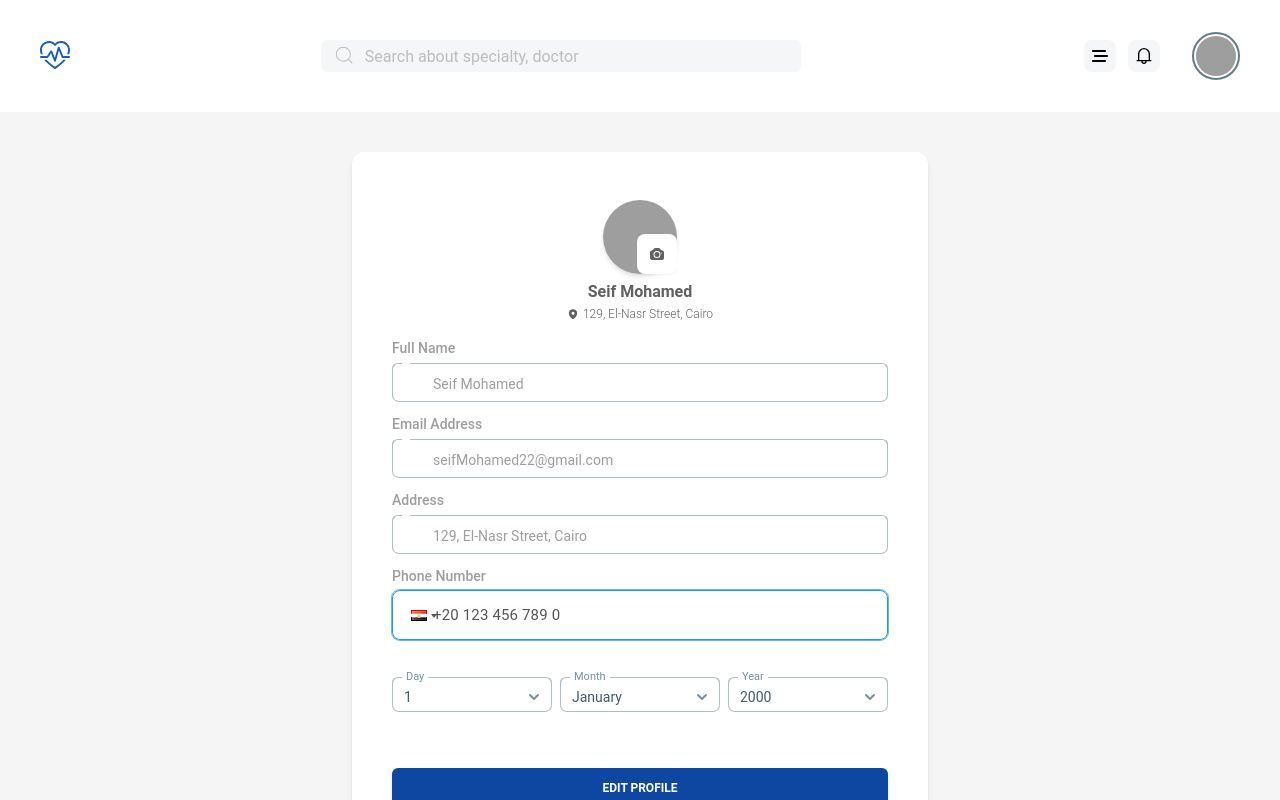
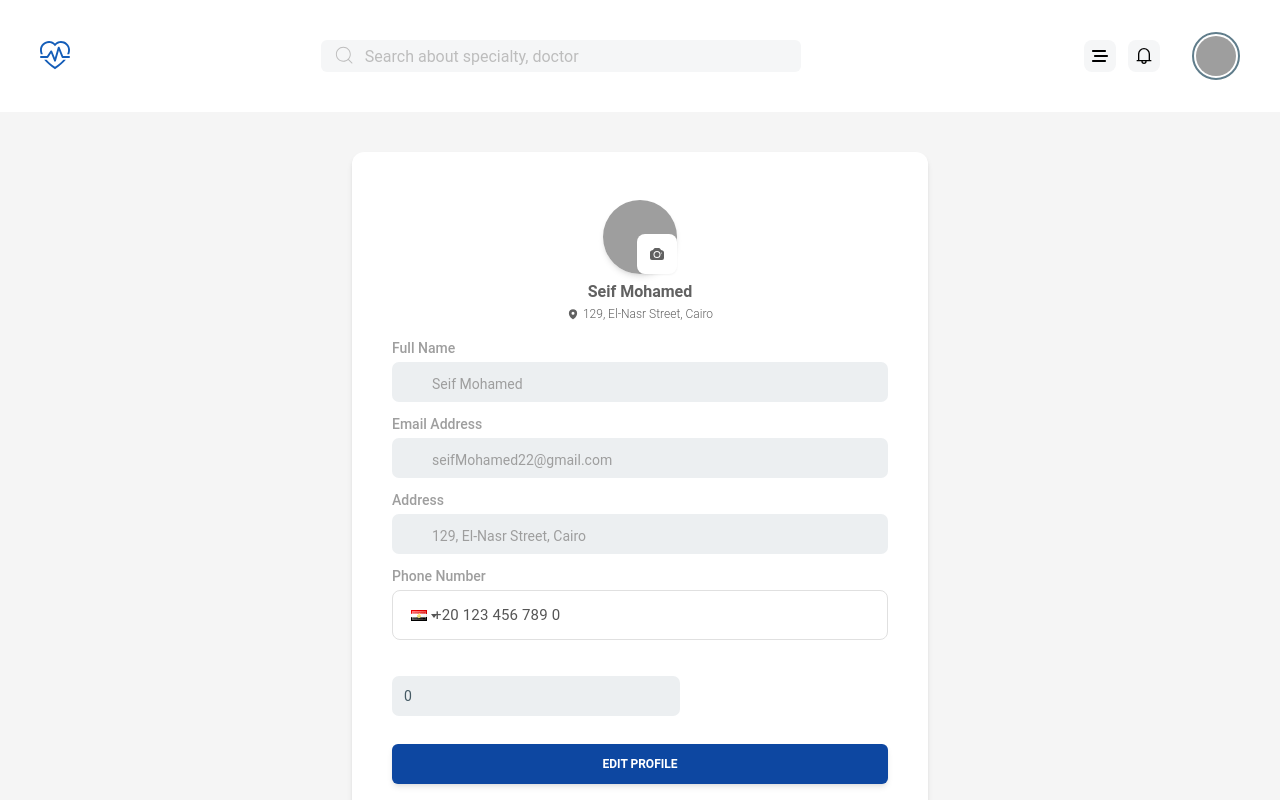
Before and after one commit to Hazem584/Cure-Web, a React (Vite) app: page /profile in a window 1280 px wide. Shown: the top 800 px of the page. Built offline with nearby package versions, Linux system fonts and the light colour scheme; sample sign-in values are in the browser's storage; grey boxes are pictures that could not be loaded.

Commit message:
added edit mode in profile info and age field

```diff
--- a/src/components/profile/ProfileForm.jsx
+++ b/src/components/profile/ProfileForm.jsx
@@ -61,23 +61,33 @@ const ProfileForm = () => {
   const [email, setEmail] = useState("seifMohamed22@gmail.com");
   const [address, setAddress] = useState("129, El-Nasr Street, Cairo");
   const [phone, setPhone] = useState("201234567890");
+  const [age, setAge] = useState(0);
   const [focusedPhone, setFocusedPhone] = useState(false);
   const isPhoneActive = focusedPhone || phone !== "";
 
   const handleEdit = () => {
-    if (!fullName || !email || !address || !phone) {
+    if(editMode){
+      if (!fullName || !email || !address || !phone || !age) {
         toast.error("Please fill all fields!", {
           position: "top-right",
           autoClose: 3000,
         });
         return;
+      } else if (age < 18 || phone.length == 11){
+        toast.error("Please  Enter valid Inputs!", {
+          position: "top-right",
+          autoClose: 3000,
+        });
+        return;
       }
-
+      setEditMode(false);
         toast.success("Profile updated!", {
           position: "top-right",
           autoClose: 3000,
         });
+    }else return
   };
+  const [editMode, setEditMode] = useState(false);
 
   return (
     <div className="flex flex-col gap-3 w-full pb-6">
@@ -85,6 +95,7 @@ const ProfileForm = () => {
         icon={FaUser}
         label="Full Name"
         value={fullName}
+        disabled={!editMode}
         onChange={(e) => setFullName(e.target.value)}
       />
       <FloatingInputWithIcon
@@ -92,12 +103,14 @@ const ProfileForm = () => {
         label="Email Address"
         type="email"
         value={email}
+        disabled={!editMode}
         onChange={(e) => setEmail(e.target.value)}
       />
       <FloatingInputWithIcon
         icon={FaMapMarkerAlt}
         label="Address"
         value={address}
+        disabled={!editMode}
         onChange={(e) => setAddress(e.target.value)}
       />
 
@@ -112,7 +125,7 @@ const ProfileForm = () => {
           onFocus={() => setFocusedPhone(true)}
           onBlur={() => setFocusedPhone(false)}
           className={`border rounded-lg transition-all duration-300 ${
-            isPhoneActive
+            isPhoneActive && editMode
               ? "border-blue-500 ring-1 ring-blue-300"
               : "border-gray-300"
           }`}
@@ -120,6 +133,7 @@ const ProfileForm = () => {
           <PhoneInput
             country={"eg"}
             value={phone}
+            disabled={!editMode}
             onChange={(value) => setPhone(value)}
             inputStyle={{
               width: "100%",
@@ -142,13 +156,15 @@ const ProfileForm = () => {
         </div>
       </div>
 
-      <Date />
+      <div className="w-72">
+        <Input label="Age" value={age} onChange={(e)=>setAge(Number(e.target.value))} type="number" disabled={!editMode} />
+      </div>
 
       <Button
-        onClick={handleEdit}
-        className="w-full rounded-md mt-4 bg-blue-900"
+        onClick={()=>{setEditMode(true);handleEdit();}}
+        className={`w-full rounded-md mt-4  ${editMode ? "bg-green-600":"bg-blue-900"}`}
       >
-        Edit Profile
+        {editMode ? "Save" : "Edit Profile"}
       </Button>
 
       <ToastContainer />
```
Lines whose indentation alone changed are shown as unchanged.
